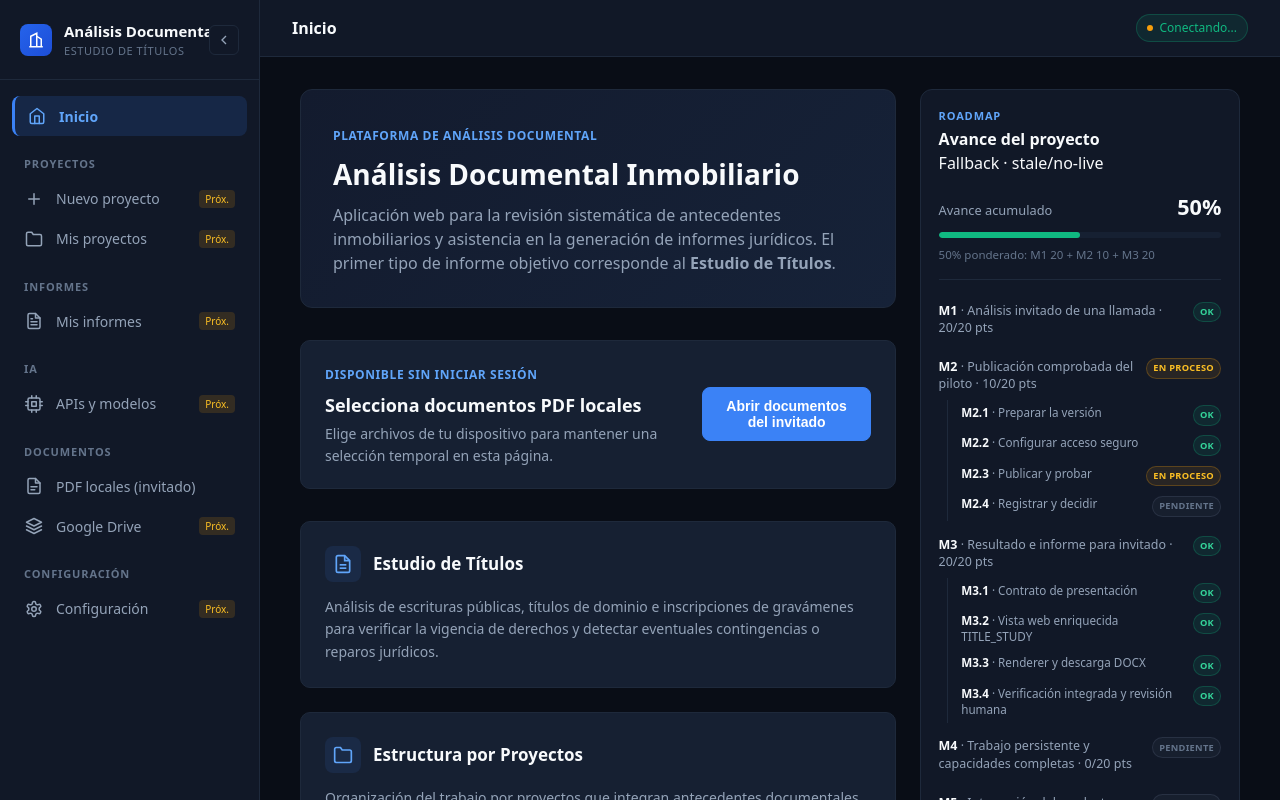
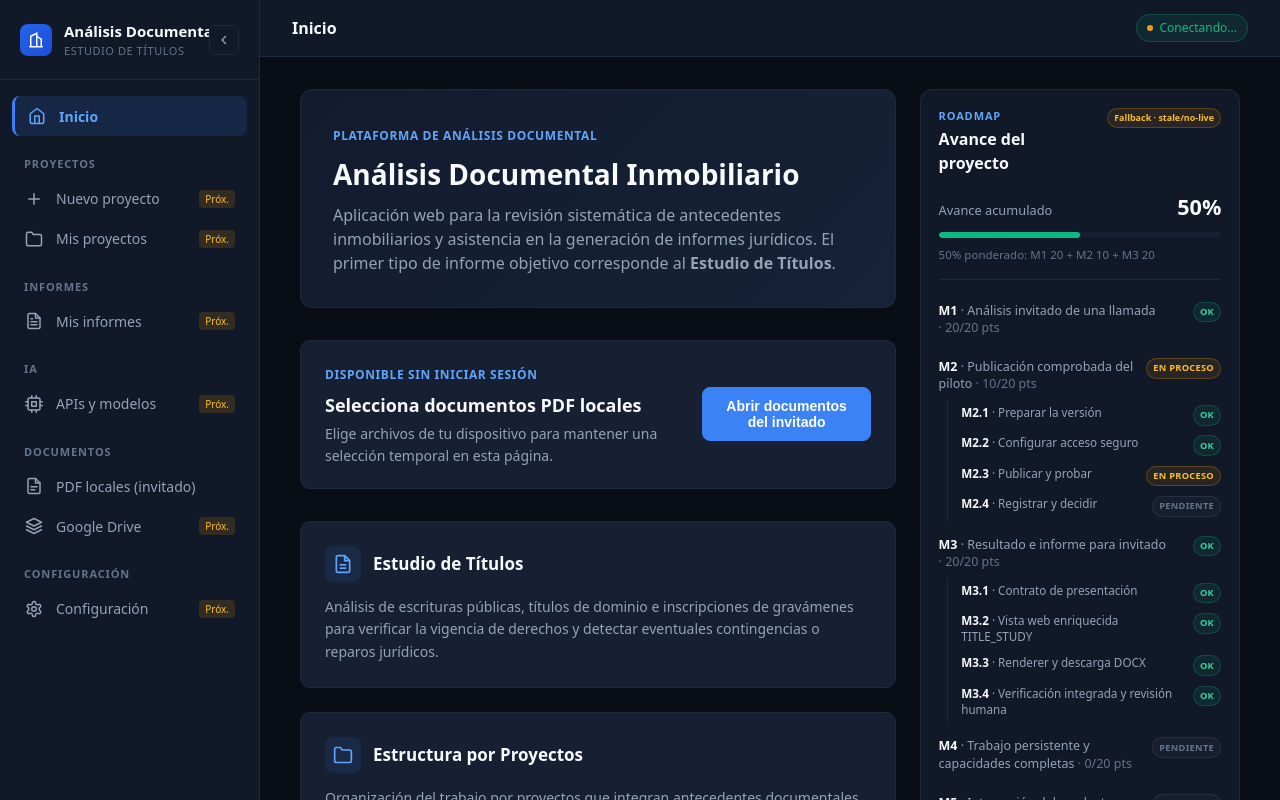
Before and after one commit to cmiloarevalo-hash/G_INF_01, a React (Vite) app: page / in a window 1280 px wide. Shown: the top 800 px of the page. Built offline with nearby package versions, Linux system fonts and the light colour scheme; no server answers.

Commit message:
docs: canonizar avance ponderado del roadmap

```diff
--- a/src/app/App.css
+++ b/src/app/App.css
@@ -79,6 +79,10 @@ body {
 }
 
 .roadmap-panel-heading {
+  display: flex;
+  align-items: flex-start;
+  justify-content: space-between;
+  gap: 0.75rem;
   margin-bottom: 1rem;
 }
 
@@ -94,6 +98,33 @@ body {
 
 .roadmap-panel-heading h2 {
   font-size: 1rem;
+}
+
+.roadmap-source {
+  flex-shrink: 0;
+  padding: 0.15rem 0.4rem;
+  border: 1px solid transparent;
+  border-radius: 999px;
+  font-size: 0.56rem;
+  font-weight: 700;
+  white-space: nowrap;
+}
+
+.roadmap-source-live {
+  color: #34d399;
+  background: rgba(16, 185, 129, 0.1);
+  border-color: rgba(16, 185, 129, 0.25);
+}
+
+.roadmap-source-stale {
+  color: #fbbf24;
+  background: rgba(245, 158, 11, 0.1);
+  border-color: rgba(245, 158, 11, 0.25);
+}
+
+.roadmap-node-points {
+  color: var(--text-muted);
+  white-space: nowrap;
 }
 
 .roadmap-progress-summary {
```
Also changed, not shown: 1 other file (tests, documents, lock files or other folders).
